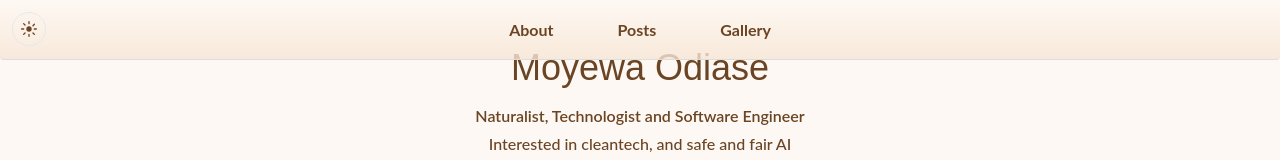
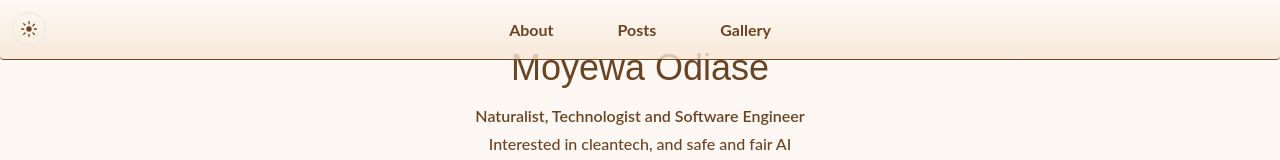
Before and after one commit to modiase/www.modiase.dev, a SvelteKit app: page / in a window 1280 px wide. Shown: the top 160 px of the page. Built offline with nearby package versions, Linux system fonts and the light colour scheme; a web font is replaced by a local one.

Commit message:
Update border colour in light mode

```diff
--- a/src/styles/_colors.scss
+++ b/src/styles/_colors.scss
@@ -85,7 +85,7 @@ $warning-border: #ffeaa7;
   // UI colors
   --color-white: white;
   --color-disabled: #{$camel-accent};
-  --color-border: #ddd;
+  --color-border: #{$camel-text-primary};
   --color-border-light: #{$camel-accent};
   --color-contrast: #{$camel-accent};
   --color-link-active: #{$camel-text-primary};
```
